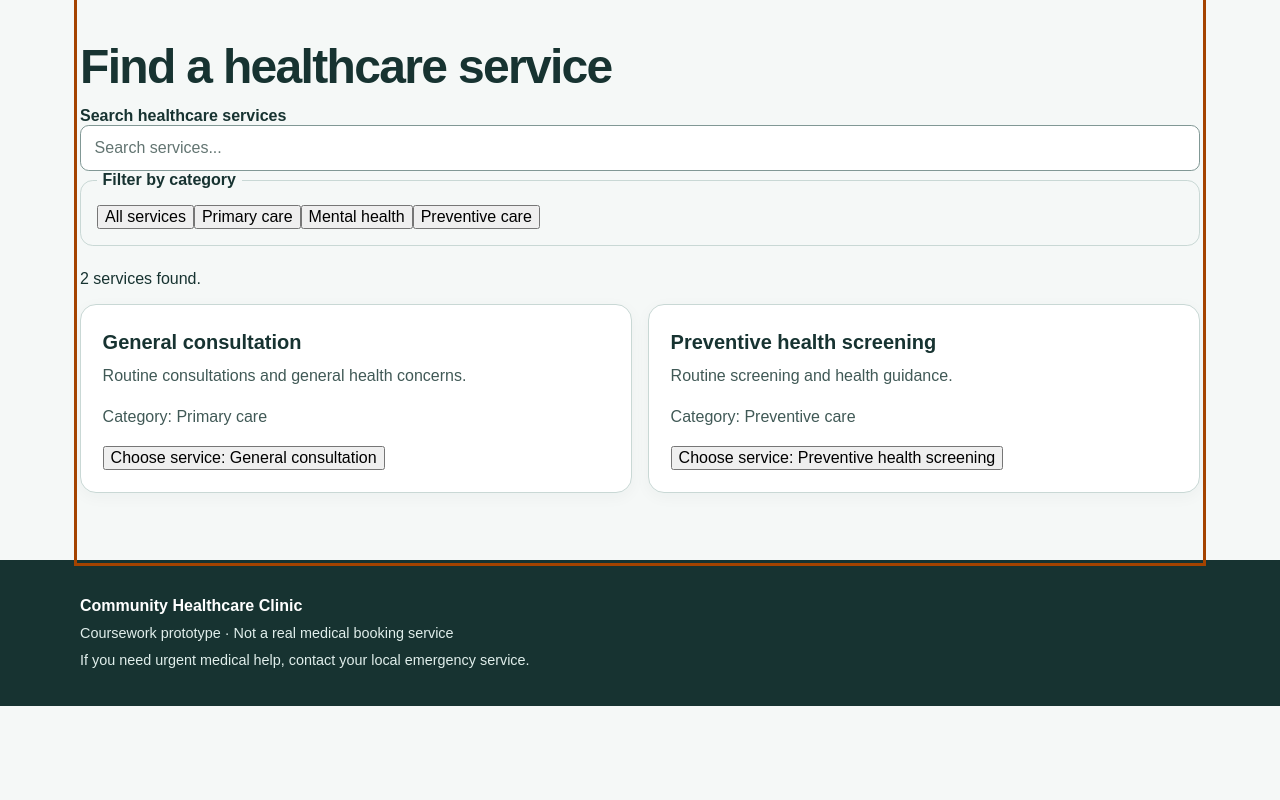
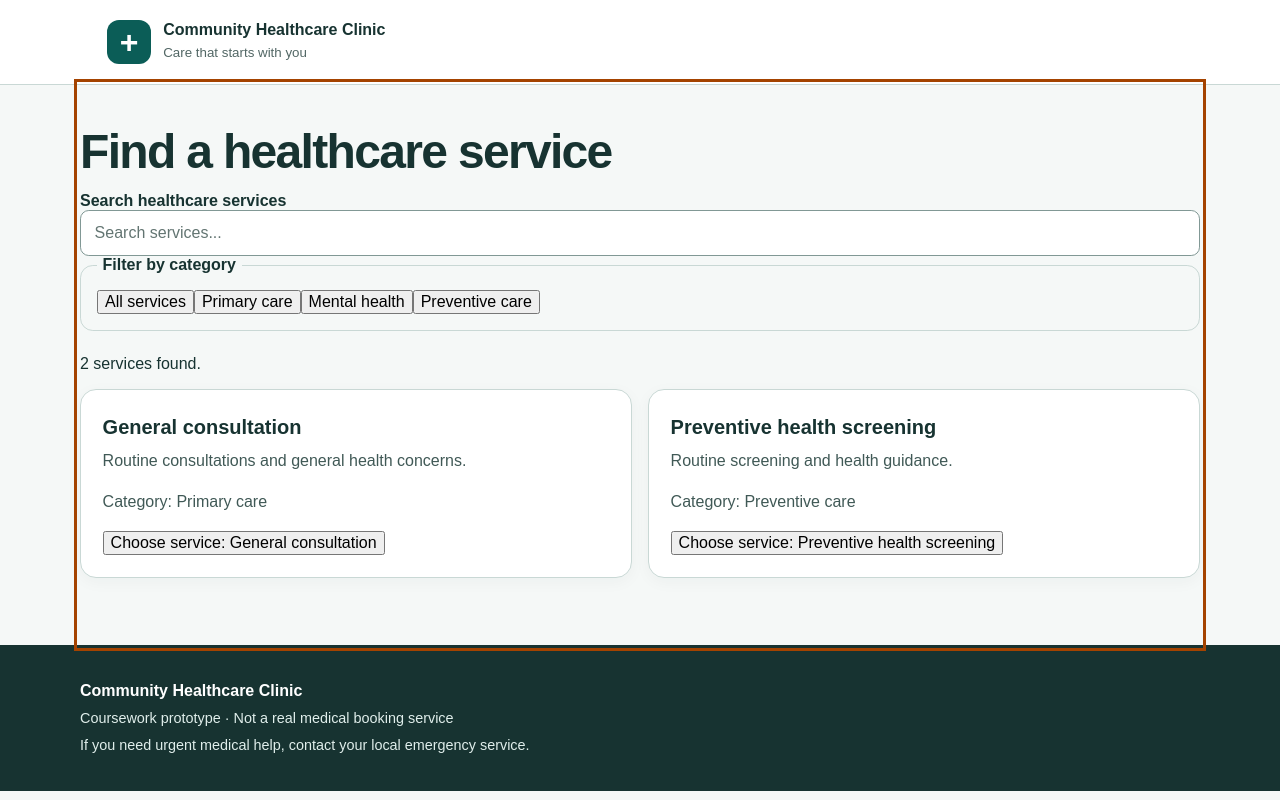
Before and after one commit to israelmogashoa1705/md-2026-0143, a React (Vite) app: page / in a window 1280 px wide. Built offline with nearby package versions, Linux system fonts and the light colour scheme.

Commit message:
build accessible clinic header with branded home button and skip navigation link

```diff
--- a/src/components/Header.jsx
+++ b/src/components/Header.jsx
@@ -1,3 +1,18 @@
 export default function Header({onHome}) {
-
+  return (
+    <>
+      <a className="skip-link" href="#main">Skip to main content</a>
+      <header className="site-header">
+        <div className="header-inner">
+          <button className="brand" type="button" onClick={onHome} aria-label="Community Healthcare Clinic home">
+            <span className="brand-mark" aria-hidden="true">+</span>
+            <span>
+              <strong>Community Healthcare Clinic</strong>
+              <small>Care that starts with you</small>
+            </span>
+          </button>
+        </div>
+      </header>
+    </>
+  );
 }
```
